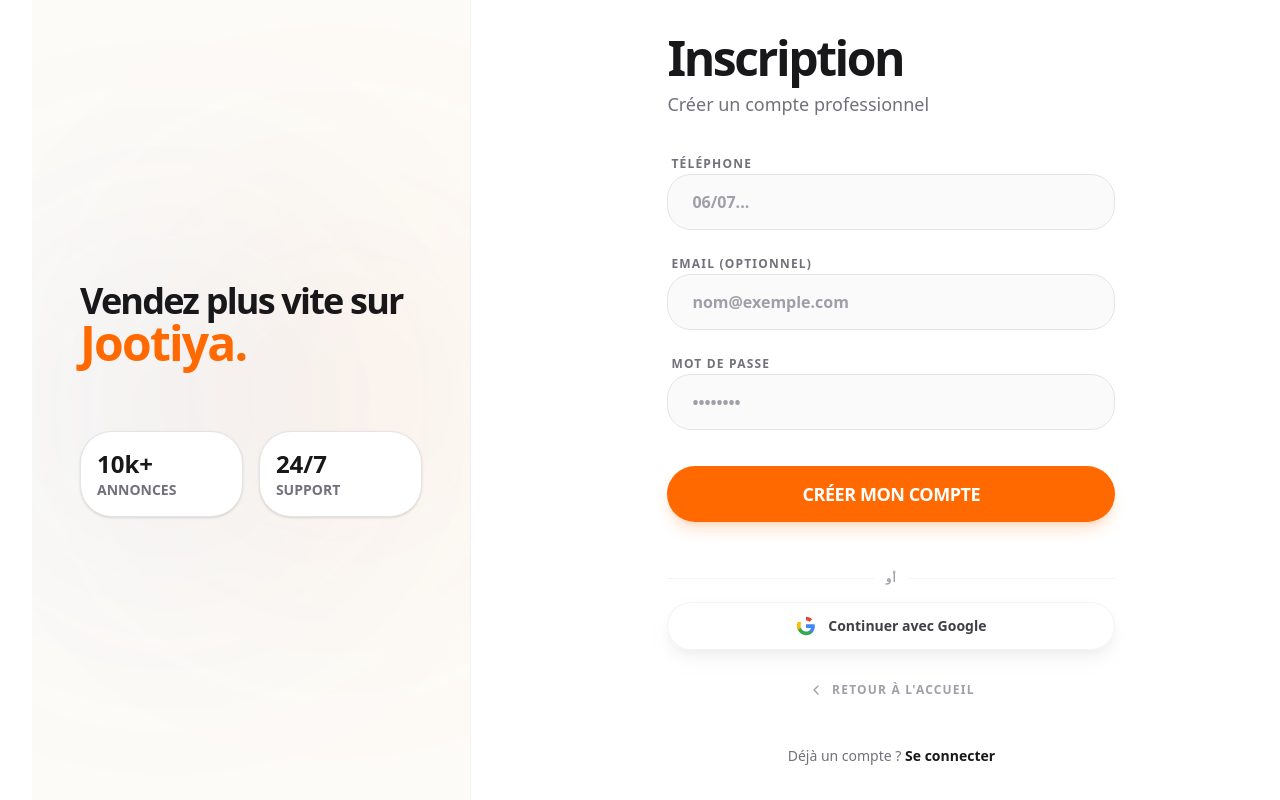
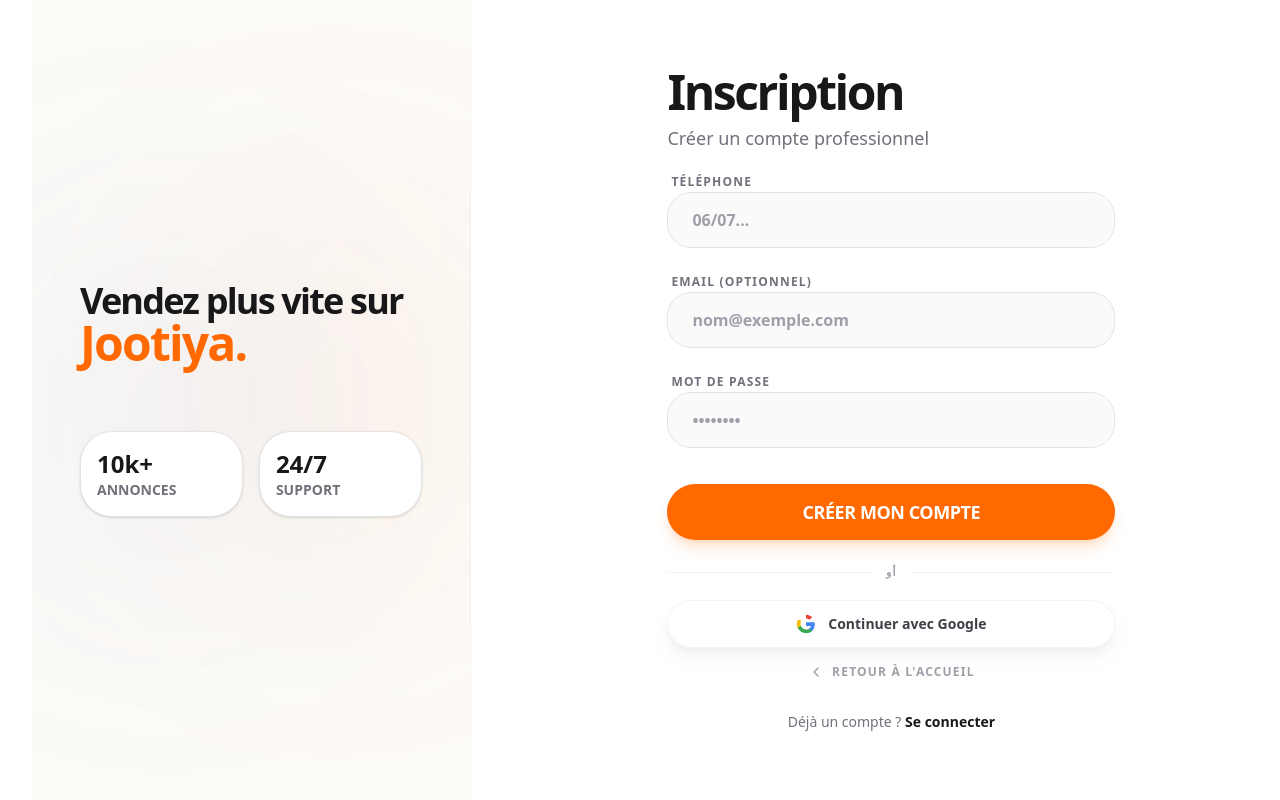
Before and after one commit to jootiyasarl/jootiya, a Next.js app: page /register in a window 1280 px wide. Built offline with nearby package versions, Linux system fonts and the light colour scheme; no server answers.

Commit message:
style(register): reduce spacing between submit button and google

```diff
--- a/src/app/register/page.tsx
+++ b/src/app/register/page.tsx
@@ -171,7 +171,7 @@ export default async function RegisterPage({ searchParams }: RegisterPageProps)
       {/* Right Side: Register Form */}
       <div className="w-full lg:w-1/2 bg-white flex items-center justify-center p-6 sm:p-12 relative overflow-hidden h-full">
         <div className="w-full max-w-md space-y-8 relative z-10 text-left flex flex-col justify-center" dir="ltr">
-          <div className="flex-grow flex flex-col justify-center space-y-8">
+          <div className="flex-grow flex flex-col justify-center space-y-4">
             <div className="space-y-2">
               <h1 className="text-5xl font-black text-zinc-900 tracking-tighter">Inscription</h1>
               <p className="text-zinc-500 text-lg font-medium">Créer un compte professionnel</p>
@@ -229,7 +229,7 @@ export default async function RegisterPage({ searchParams }: RegisterPageProps)
               </div>
             </form>
 
-            <div className="space-y-2 !mt-2">
+            <div className="space-y-3">
               <div className="relative py-2">
                 <div className="absolute inset-0 flex items-center" aria-hidden="true">
                   <div className="w-full border-t border-zinc-100" />
```
